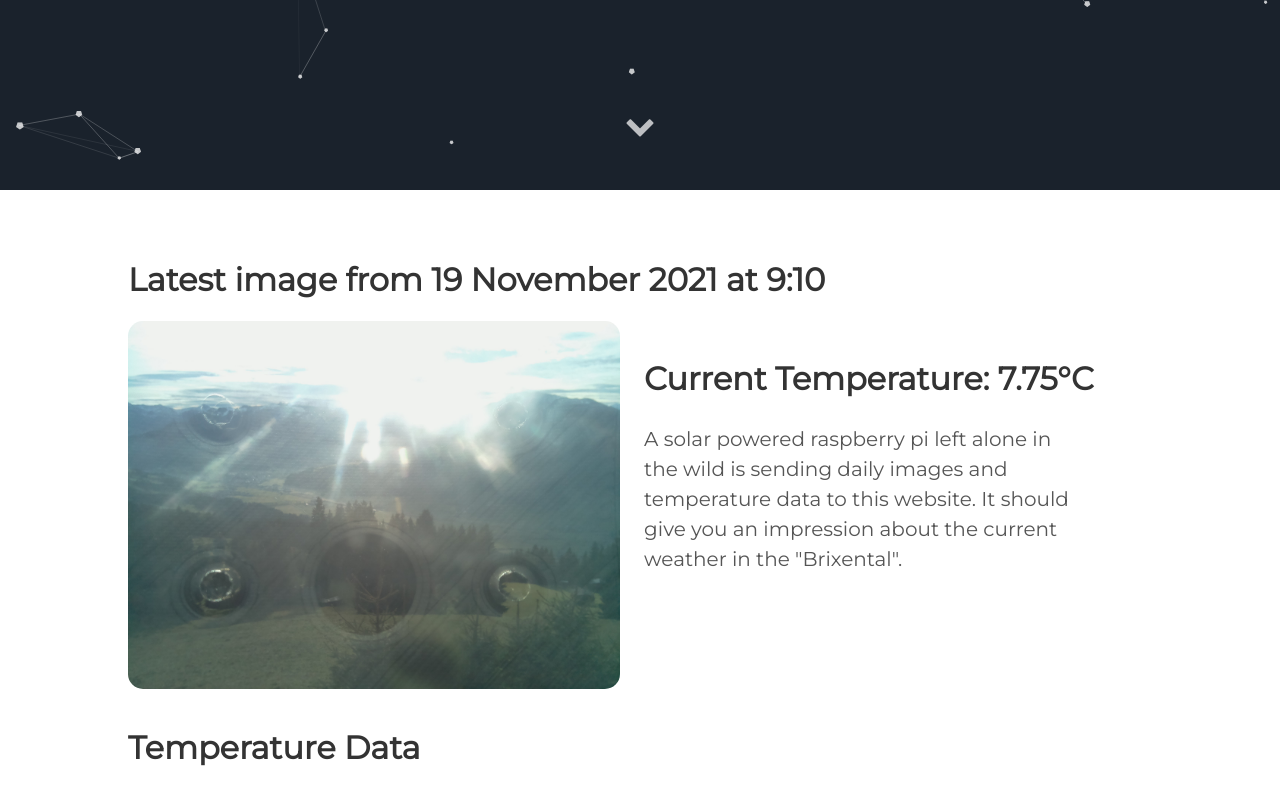
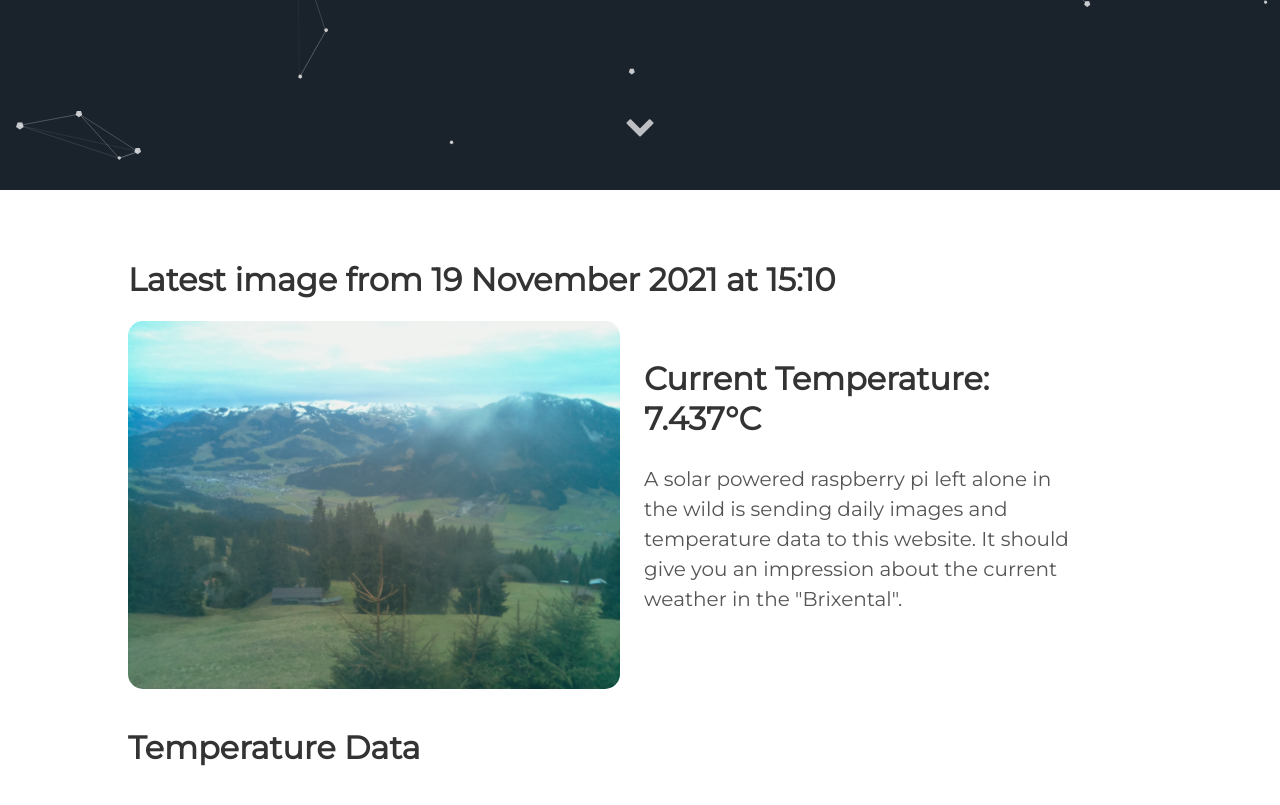
Before and after one commit to vektorious/vektorious.github.io, a Jekyll site: the page built from resources/huette.md, in a window 1280 px wide and 900 px high, scrolled down 710 px. Shown: the top 805 px of the window. Built offline with Jekyll 4.4.1, drawn with Linux system fonts in a browser that asks for light colours.

Commit message:
I'm a bot beep boop

```diff
--- a/resources/huette.md
+++ b/resources/huette.md
@@ -6,13 +6,13 @@ image: '/assets/img/'
 description: 'Live image from the Austrian alps'
 twitter_text: ' '
 ---
-## Latest image from 19 November 2021 at  9:10
+## Latest image from 19 November 2021 at 15:10
 <div class="huette">
   <div class="huette-image">
     <img src="{{ "/assets/img/huette.jpg" | prepend: site.baseurl }}">
   </div>
   <div class="huette-text">
-        <h2>Current Temperature: 7.75°C</h2>
+        <h2>Current Temperature: 7.437°C</h2>
         <p>A solar powered raspberry pi left alone in the wild is sending daily images and temperature data to this website. It should give you an impression about the current weather in the "Brixental".</p>
 
   </div>
```
Also changed, not shown: rpi-script/2021-11-19_150908.txt (renamed from rpi-script/2021-11-19_090908.txt, +5 -5 lines), rpi-script/huette.md (+2 -2 lines), assets/img/huette.jpg, assets/img/temp_plot.png, rpi-script/temp_plot.png, 1 other file.
